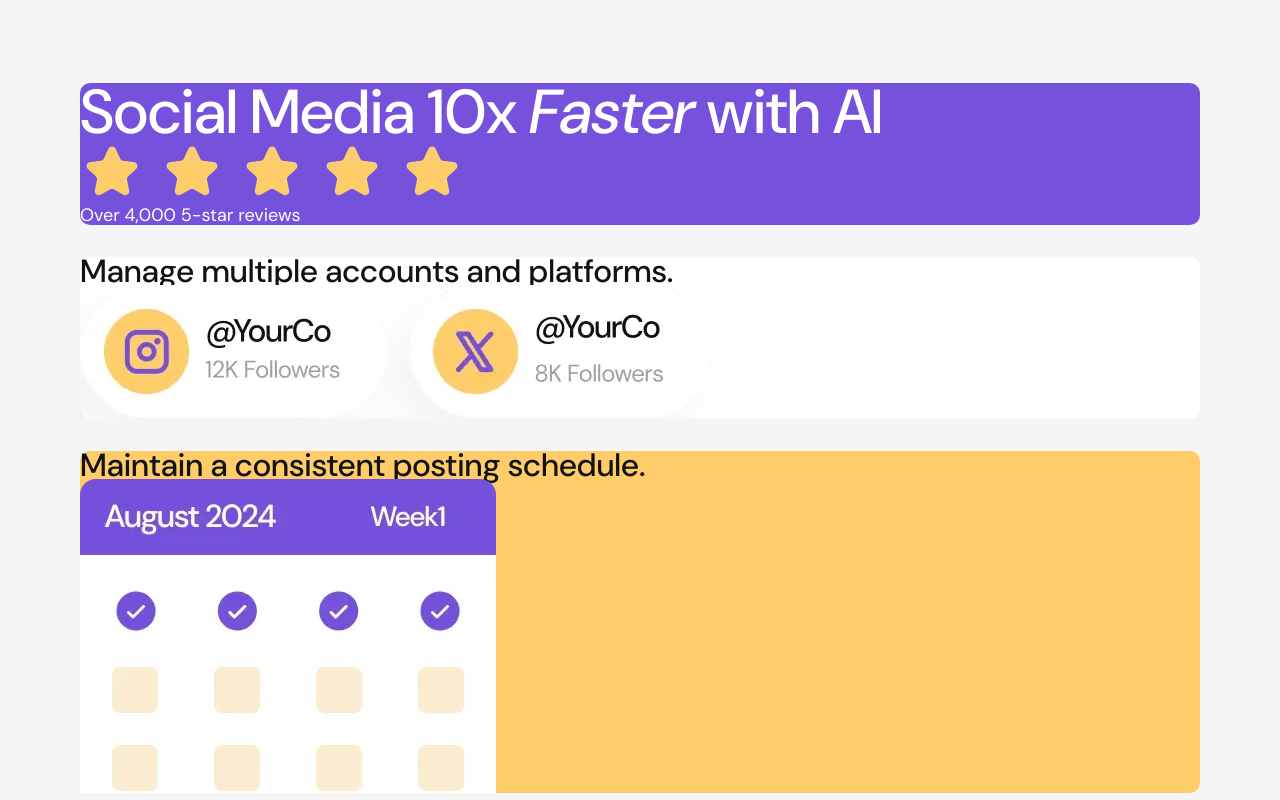
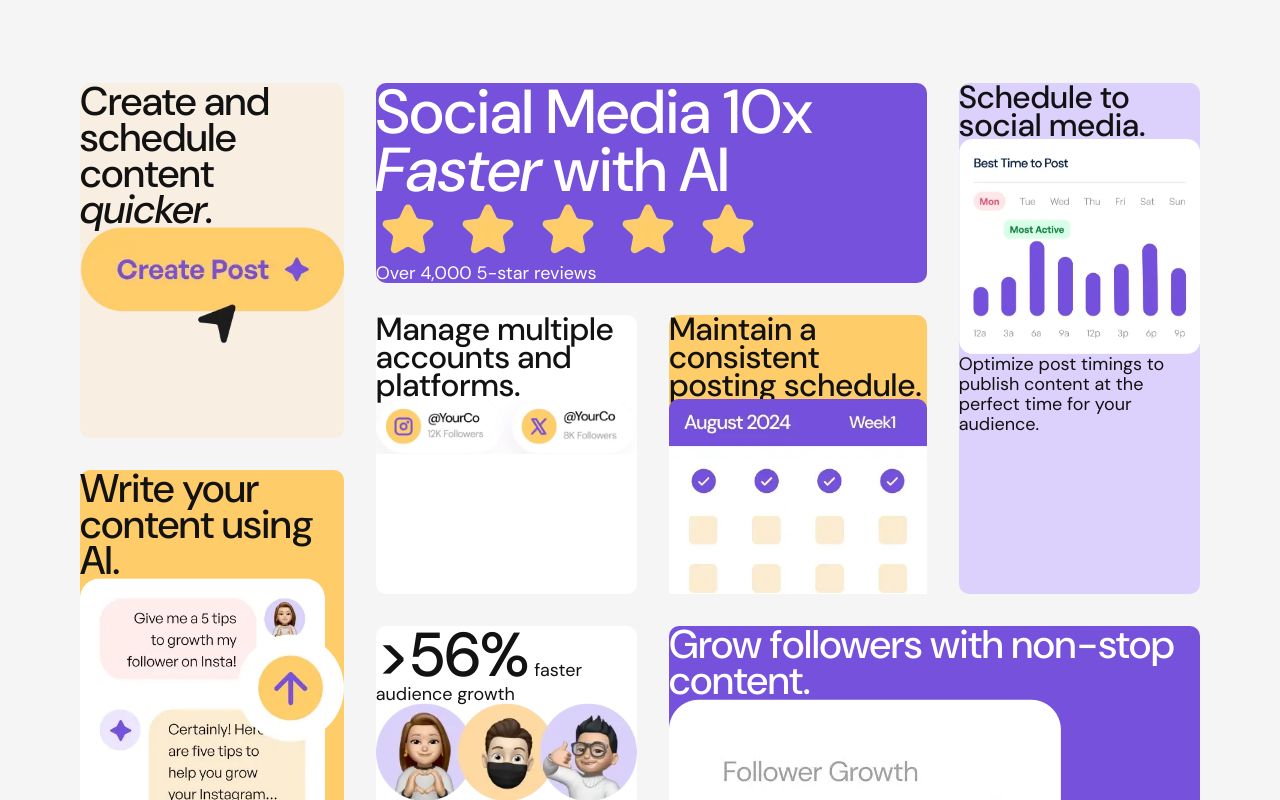
Before and after one commit to Arsalan2078/bento-grid, a React (Vite) app: page / in a window 1280 px wide. Shown: the top 800 px of the page. Built offline with nearby package versions, Linux system fonts and the light colour scheme.

Commit message:
grid layout done

```diff
--- a/src/components/BentoGrid/index.module.css
+++ b/src/components/BentoGrid/index.module.css
@@ -1,7 +1,86 @@
+.container {
+  margin: 0 auto;
+  width: min(100%, calc(1120 / 16 * 1rem));
+}
+
+/* bento grid */
+
 .grid {
   display: grid;
   gap: 2rem 2rem;
+  grid-template-areas:
+    "c-1"
+    "c-2"
+    "c-3"
+    "c-4"
+    "c-5"
+    "c-6"
+    "c-7"
+    "c-8";
+}
 
-  margin: 0 auto;
-  width: min(100%, calc(1120 / 16 * 1rem))
+@media screen and (min-width: calc(768 / 16 * 1rem)) {
+  .grid {
+    grid-template-areas:
+      "c-1  c-1"
+      "c-2  c-3"
+      "c-4  c-4"
+      "c-5  c-5"
+      "c-6  c-6"
+      "c-7  c-8";
+  }
 }
+
+@media screen and (min-width: calc(984 / 16 * 1rem)) {
+  .grid {
+    grid-template-areas:
+      "c-1 c-1  c-1 c-1  c-4 c-4"
+      "c-2 c-2  c-3 c-3  c-4 c-4"
+      "c-6 c-6  c-5 c-5  c-5 c-5"
+      "c-7 c-7  c-7 c-8  c-8 c-8";
+  }
+}
+
+@media screen and (min-width: calc(1200 / 16 * 1rem)) {
+  .grid {
+    grid-template-areas:
+      "c-7  c-1  c-1  c-4"
+      "c-7  c-2  c-3  c-4"
+      "c-8  c-2  c-3  c-4"
+      "c-8  c-6  c-5  c-5";
+  }
+}
+
+/* bento grid children */
+
+.grid > *:nth-child(1) {
+  grid-area: c-1;
+}
+
+.grid > *:nth-child(2) {
+  grid-area: c-2;
+}
+
+.grid > *:nth-child(3) {
+  grid-area: c-3;
+}
+
+.grid > *:nth-child(4) {
+  grid-area: c-4;
+}
+
+.grid > *:nth-child(5) {
+  grid-area: c-5;
+}
+
+.grid > *:nth-child(6) {
+  grid-area: c-6;
+}
+
+.grid > *:nth-child(7) {
+  grid-area: c-7;
+}
+
+.grid > *:nth-child(8) {
+  grid-area: c-8;
+}
--- a/src/components/BentoGrid/index.tsx
+++ b/src/components/BentoGrid/index.tsx
@@ -2,5 +2,5 @@ import styles from "./index.module.css";
 import type { ReactNode } from "react";
 
 export default function BentoGrid({ children }: { children: ReactNode }) {
-  return <div className={styles.grid}>{children}</div>;
+  return <div className={`${styles.container} ${styles.grid}`}>{children}</div>;
 }
```
